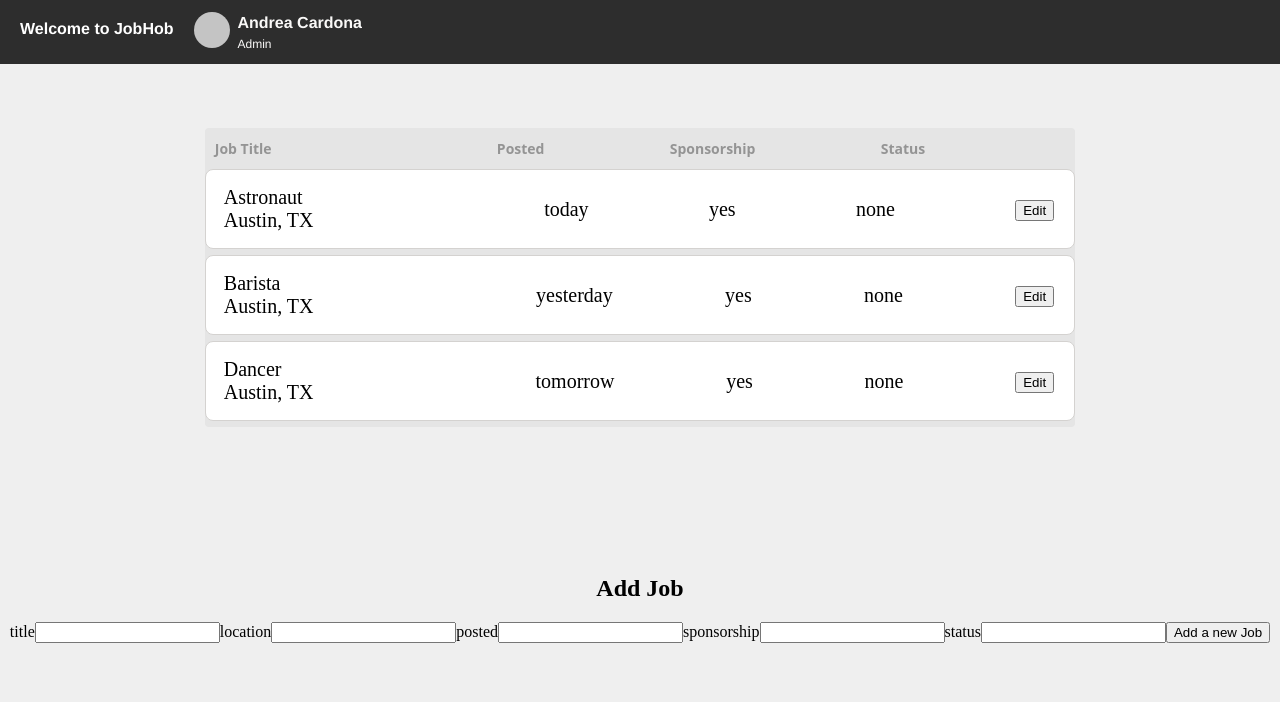
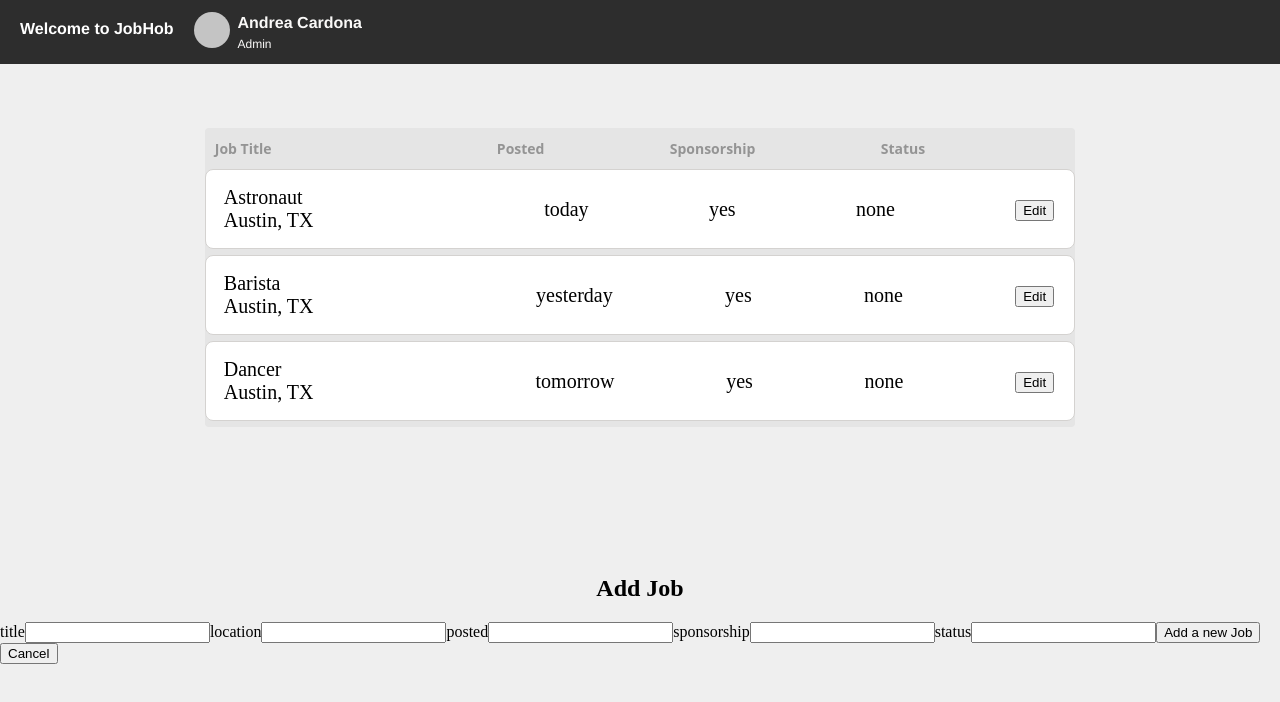
Before and after one commit to andreancardona/job-app, a React (Create React App) app: page / in a window 1280 px wide. Shown: the top 702 px of the page. Built offline with nearby package versions, Linux system fonts and the light colour scheme.

Commit message:
update(edit & add jobs): Added editing and add jobs

```diff
--- a/src/components/AddJob.js
+++ b/src/components/AddJob.js
@@ -36,6 +36,9 @@ const AddJob = props => {
       <label>status</label>
         <input type="text" name="status" value={job.status} onChange={handleInputChange}/>
       <button>Add a new Job</button>
+      <button onClick={() => props.setEditing(false)} className="edit-button">
+        Cancel
+      </button>
     </form>
 	)
 }
--- a/src/components/EditJobs.js
+++ b/src/components/EditJobs.js
@@ -36,7 +36,9 @@ const EditJob = props => {
       <label>Status</label>
 			  <input type="text" name="status" value={job.status} onChange={handleInputChange} />
       <button>Update Job</button>
-      <button onClick={() => props.setEditing(false)} className="edit-button">
+
+      {/* Add Clear / Cancel button functionality */}
+      <button className="edit-button">
         Cancel
       </button>
     </form>
```
